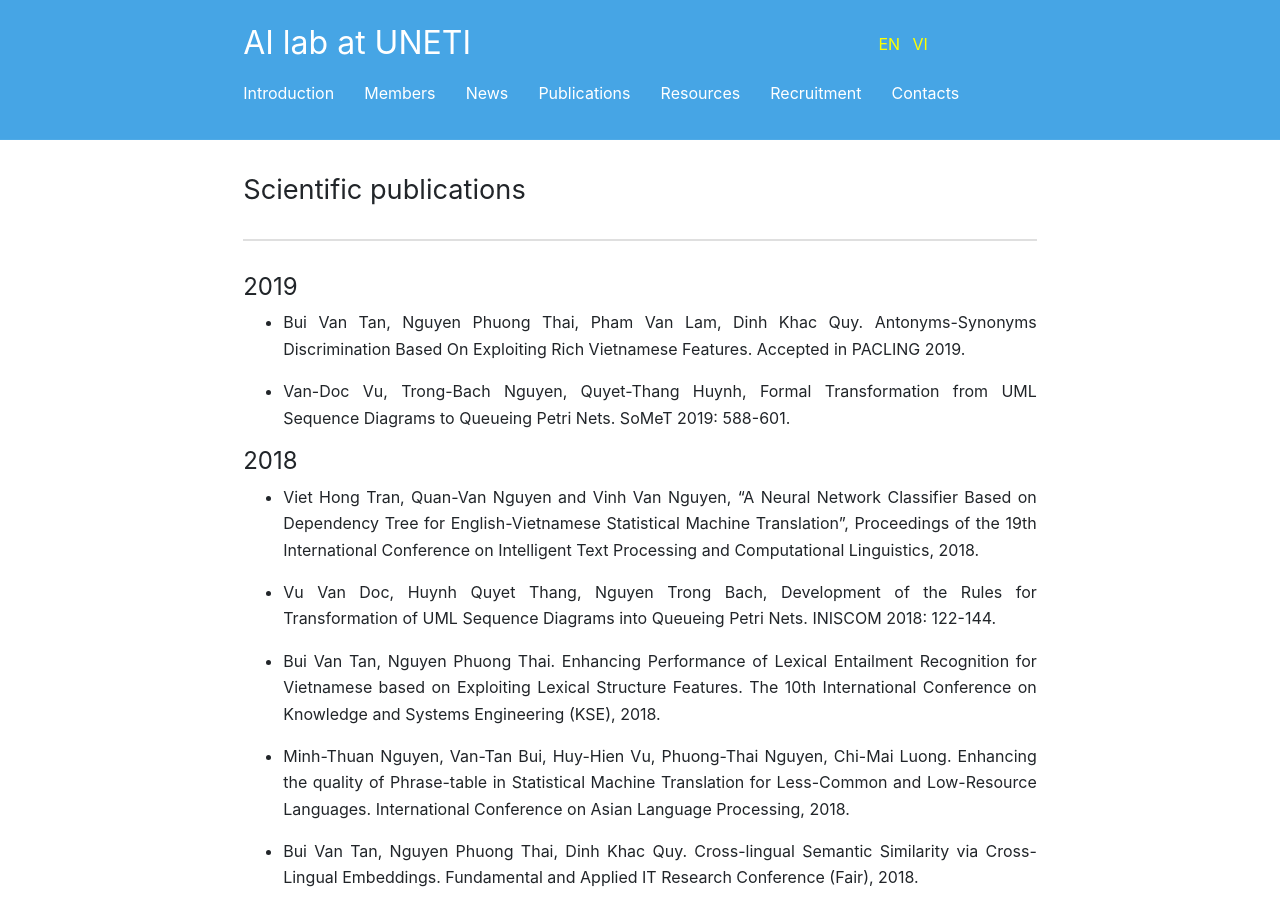
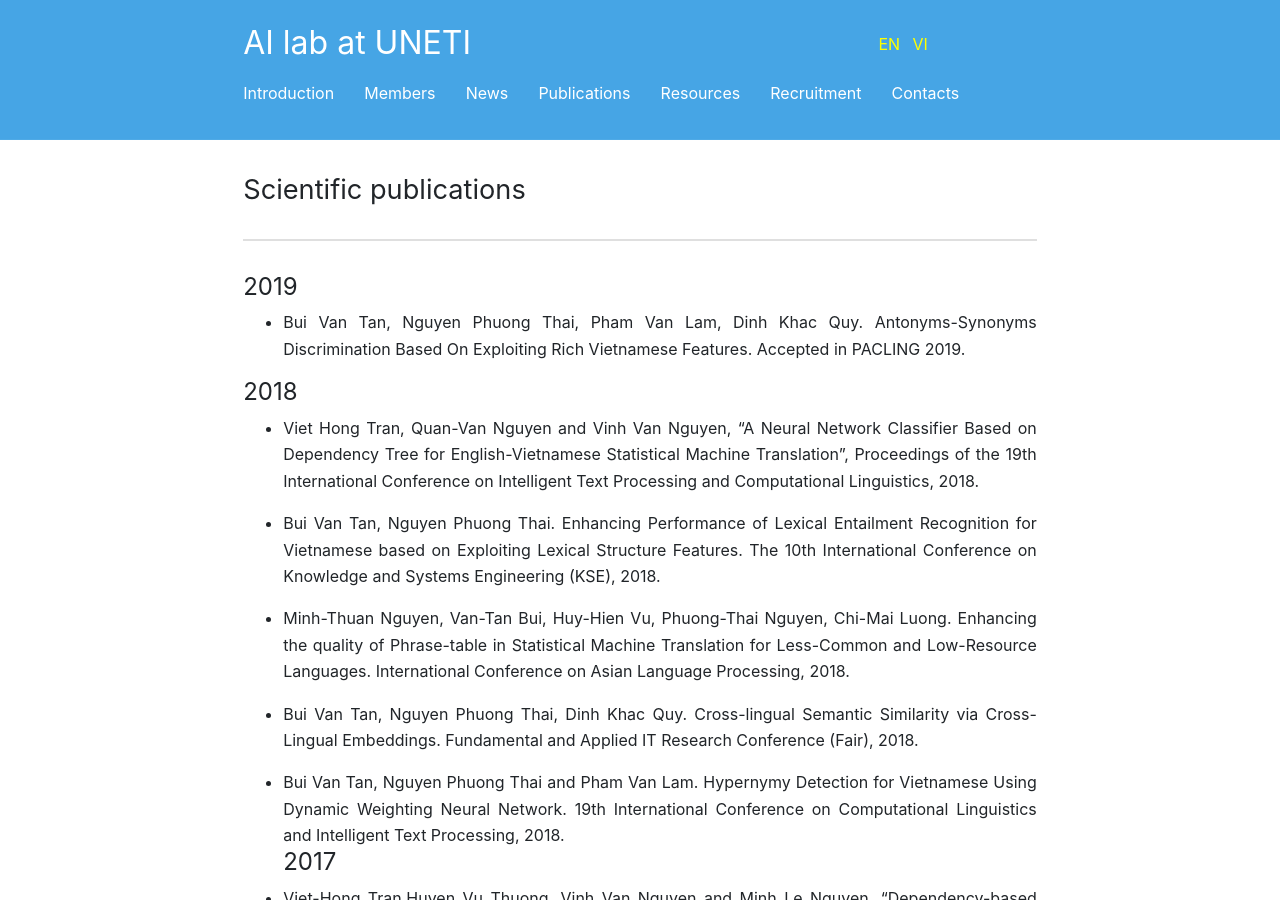
Before and after one commit to unetilab/unetilab.github.io, a Jekyll site: the page built from en/Publications.md, in a window 1280 px wide and 900 px high. Built offline with Jekyll 4.4.1, drawn with Linux system fonts in a browser that asks for light colours; nearby versions of some CDN libraries; library files that are not in the unit come from our copies; some of the changed text lies outside the part shown.

Commit message:
Update Publications.md

```diff
--- a/en/Publications.md
+++ b/en/Publications.md
@@ -12,14 +12,9 @@ order: 3
 #### 2019
 * Bui Van Tan, Nguyen Phuong Thai, Pham Van Lam, Dinh Khac Quy. Antonyms-Synonyms Discrimination Based On Exploiting Rich Vietnamese Features. Accepted in PACLING 2019.
 
-* Van-Doc Vu, Trong-Bach Nguyen, Quyet-Thang Huynh, Formal Transformation from UML Sequence Diagrams to Queueing Petri Nets. SoMeT 2019: 588-601.
-{: style="text-align: justify;"}
-
 
 #### 2018
 * Viet Hong Tran, Quan-Van Nguyen and Vinh Van Nguyen, “A Neural Network Classifier Based on Dependency Tree for English-Vietnamese Statistical Machine Translation”, Proceedings of the 19th International Conference on Intelligent Text Processing and Computational Linguistics, 2018.
-
-* Vu Van Doc, Huynh Quyet Thang, Nguyen Trong Bach, Development of the Rules for Transformation of UML Sequence Diagrams into Queueing Petri Nets. INISCOM 2018: 122-144.
 
 * Bui Van Tan, Nguyen Phuong Thai. Enhancing Performance of Lexical Entailment Recognition for Vietnamese based on Exploiting Lexical Structure Features. The 10th International Conference on Knowledge and Systems Engineering (KSE), 2018.
 
@@ -58,4 +53,4 @@ order: 3
 * Luan-Nghia Pham, Viet-Hong Tran , Vinh-Van Nguyen, “Vietnamese Text Accent Restoration with Statistical Machine Translation ”, Proceeding of 27th Paciﬁc Asia Conference on Language, Information and Computation. Available:  http://aclweb.org/anthology/Y13-1044.
 
 #### 2012
-* Bui Van Tan, Improve Efficiency for Hiding Information in Binary Image. Vietnam National University Journal of Science, 28(2):110-115, 2012
+* Bui Van Tan, Improve Efficiency for Hiding Information in Binary Image. Vietnam National University Journal of Science, 28(2):110-115, 2012.
```
